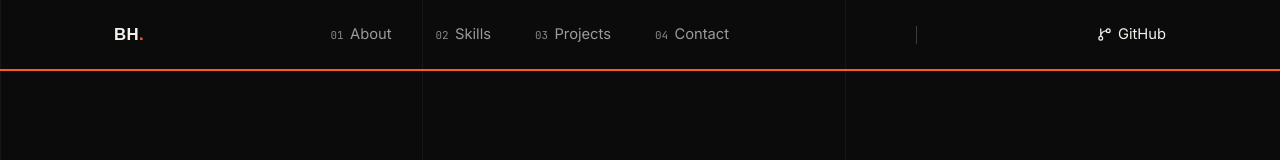
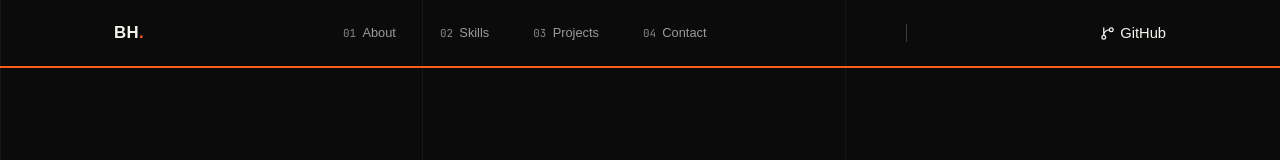
Before and after one commit to strengerx/portfolio, a React (Vite) app: page / in a window 1280 px wide. Shown: the top 160 px of the page. Built offline with nearby package versions, Linux system fonts and the light colour scheme; a web font is replaced by a local one.

Commit message:
nav-link and nav-github font changed

```diff
--- a/src/components/Navbar.css
+++ b/src/components/Navbar.css
@@ -57,9 +57,10 @@
   display: inline-flex;
   align-items: baseline;
   gap: 0.4rem;
-  font-size: 0.92rem;
+  font-size: 0.80rem;
   color: var(--text-dim);
   padding-block: 0.3rem;
+  font-family: var(--ff-display);
 }
 
 .nav-link i {
@@ -102,6 +103,7 @@
   gap: 0.35rem;
   font-size: 0.92rem;
   color: var(--text);
+  font-family: var(--ff-display);
 }
 
 .nav-github svg {
```
